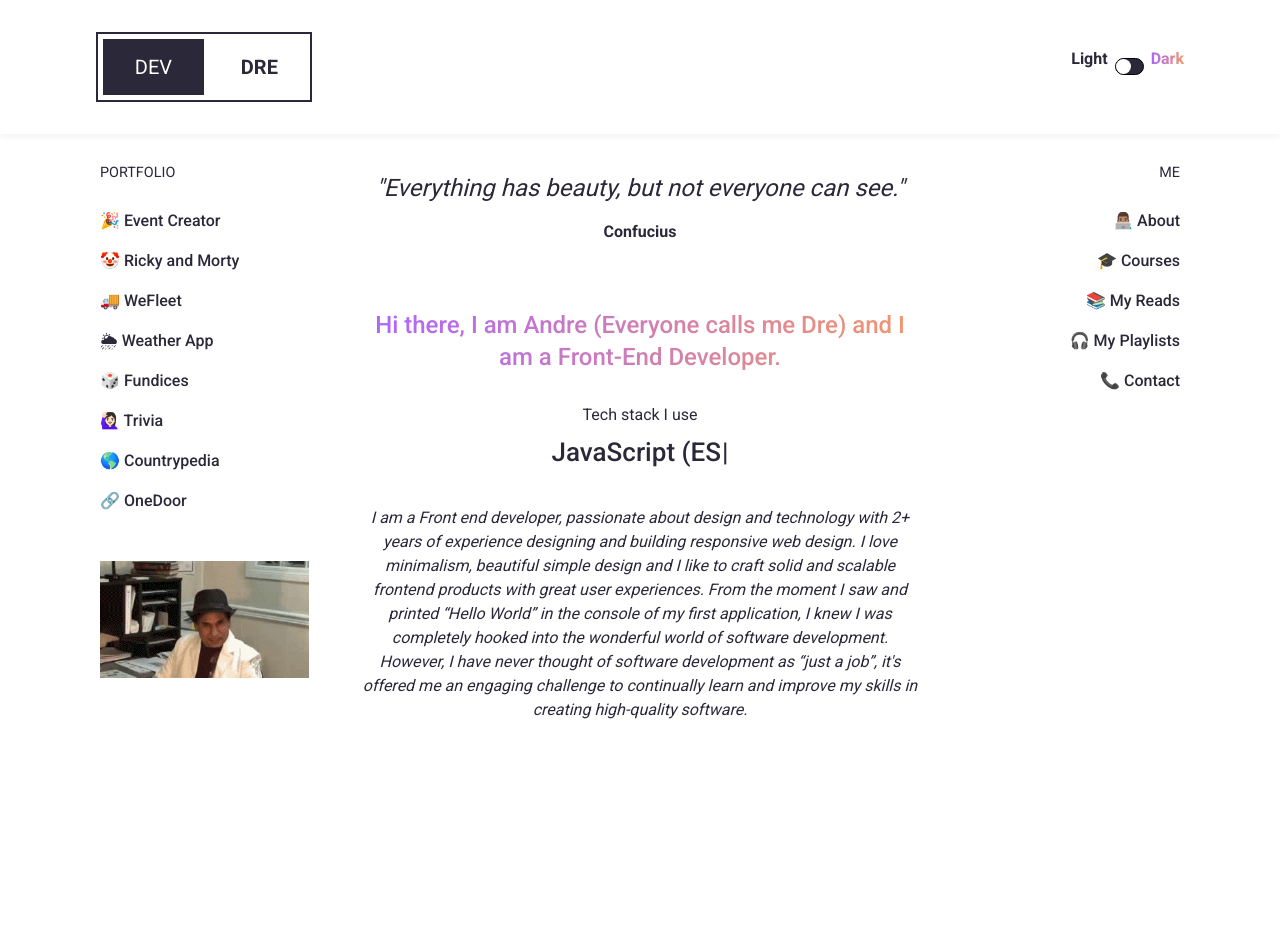
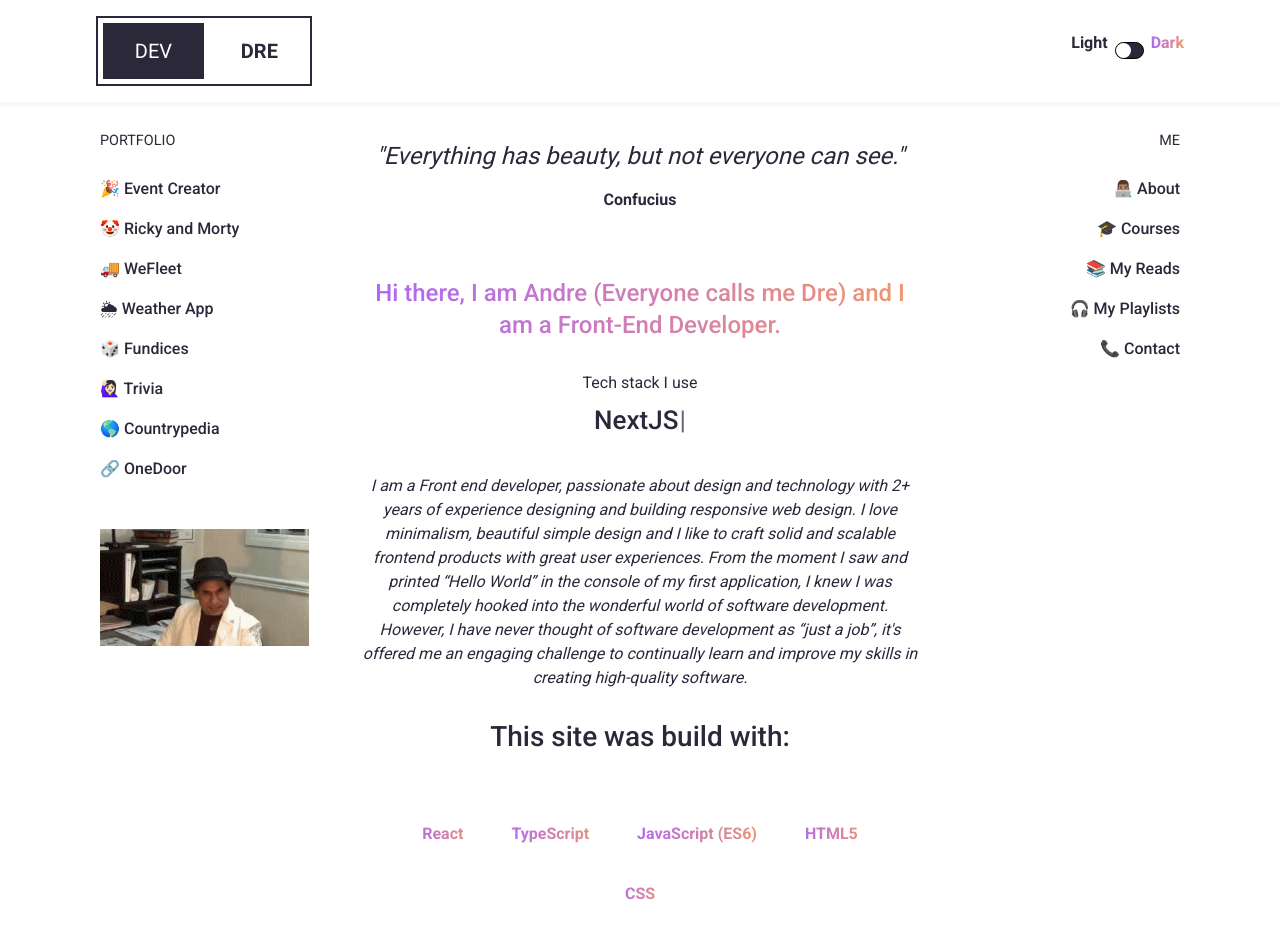
Before and after one commit to pipe1204/animo, a React (Vite) app: page / in a window 1280 px wide. Shown: the top 938 px of the page. Before the commit the page ends 818 px from the top, so only its background shows below. Built offline with nearby package versions, Linux system fonts and the light colour scheme; the HTML template or start-up script is replaced by a standard one.

Commit message:
added some styles and changed the transition of the dark mode

```diff
--- a/src/App.css
+++ b/src/App.css
@@ -11,11 +11,16 @@ body {
     color: #2B283A;;
 }
 
+.App {
+  transition: all 0.3s ease-in-out;
+}
+
 .app-dark {
   background-color: #21222A;
   color: white;
   width: 100%;
   height: 100%;
+  transition: all 0.3s ease-in-out;
 }
 
 .app-dark li {
--- a/src/assets/styles/pages.css
+++ b/src/assets/styles/pages.css
@@ -10,7 +10,6 @@
 .dark__main {
     width: 100%;
     margin-top: 30px;
-    padding: 50px 0;
     display: flex;
     font: var(--font-family);
     background: url("../../assets//images/dark.png");
@@ -232,6 +231,17 @@ span .noDark {
     padding-bottom: 8px;
 }
 
+.learn {
+    border: 1px solid #AE67FA;
+    padding: 8px 10px;
+    border-radius: 4px;
+}
+
+.about__tech__stack {
+    text-align: center;
+    margin-top: 30px;
+}
+
 .course__company {
     color: black;
     margin-left: 5px;
--- a/src/components/columns/MainAboutColumn.tsx
+++ b/src/components/columns/MainAboutColumn.tsx
@@ -13,6 +13,7 @@ const MainAboutColumn = ({mode, aboutLinks}: FormatProps) => {
 
   return (
     <div className='mainAbout__content__container rotate-bl'>
+      <h4 className="learn">💪🏼 Learn something new everyday and continue learning 💪🏼</h4>
         {courses}
     </div>
   )
--- a/src/data/aboutLinks.ts
+++ b/src/data/aboutLinks.ts
@@ -73,13 +73,13 @@ export const playlistLinks = [
     },
     {
         id: 3,
-        title: "Adictops a la apariencia",
+        title: "Adictos a la apariencia",
         path: "https://www.youtube.com/watch?v=VxUQR0WR6t0",
         company: "Dante Gebel"
     },
     {
         id: 4,
-        title: "Alguie tiene que hablar de Cash",
+        title: "Alguien tiene que hablar de Cash",
         path: "https://www.youtube.com/watch?v=cRNXy8irI4E",
         company: "Dante Gebel"
     },
--- a/src/layout/Header/navbar.css
+++ b/src/layout/Header/navbar.css
@@ -2,17 +2,23 @@
     display: flex;
     justify-content: space-between;
     align-items: center;
-    padding: 2rem 6rem;
+    padding: 1rem 6rem;
     background-color: white;
     box-shadow: rgb(0 0 0 / 4%) 0px 4px 4px;
+    transition: all 0.3s ease-in-out;
+    position: -webkit-sticky;
+    position: sticky;
+    top: 0;
+    z-index: 1;
 }
 
 .navbar.dark{
     display: flex;
     justify-content: space-between;
     align-items: center;
-    padding: 2rem 6rem;
+    padding: 1rem 6rem;
     background-color: #21222A;
+    transition: all 0.3s ease-in-out;
 }
 
 .navbar-content {
--- a/src/pages/AboutMe.tsx
+++ b/src/pages/AboutMe.tsx
@@ -23,13 +23,23 @@ const AboutMe = ({mode}: Mode) => {
               <p>Tech stack I use</p>
               <h2 className={mode ? "gradient__text" : ""}><Typewriter
                 options={{
-                  strings: ['React', 'JavaScript (ES6)', 'HTML', 'CSS', 'TypeScript', 'Bootstrap', 'Git', 'Python', 'NodeJS'],
+                  strings: ['React', 'NextJS', 'JavaScript (ES6)', 'HTML', 'CSS', 'TypeScript', 'Bootstrap', 'Git', 'Python', 'NodeJS'],
                   autoStart: true,
                   loop: true,
                 }}
               /></h2>
             </div>
             <p className="about__description">I am a Front end developer, passionate about design and technology with 2+ years of experience designing and building responsive web design. I love minimalism, beautiful simple design and I like to craft solid and scalable frontend products with great user experiences. From the moment I saw and printed “Hello World” in the console of my first application, I knew I was completely hooked into the wonderful world of software development. However, I have never thought of software development as “just a job”, it's offered me an engaging challenge to continually learn and improve my skills in creating high-quality software.</p>
+          </div>
+          <div className="about__tech__stack">
+            <h3>This site was build with:</h3>
+          </div>
+          <div className='portfolio__content__tech-stack'>
+            <span className={mode ? 'tech-stack' : 'tech__stack__light gradient__text'}>React</span>
+            <span className={mode ? 'tech-stack' : 'tech__stack__light gradient__text'}>TypeScript</span>
+            <span className={mode ? 'tech-stack' : 'tech__stack__light gradient__text'}>JavaScript (ES6)</span>
+            <span className={mode ? 'tech-stack' : 'tech__stack__light gradient__text'}>HTML5</span>
+            <span className={mode ? 'tech-stack' : 'tech__stack__light gradient__text'}>CSS</span>
           </div>
         </div>
       </div>
--- a/src/pages/Courses.tsx
+++ b/src/pages/Courses.tsx
@@ -18,7 +18,6 @@ const Courses = ({mode}: Mode) => {
           mode={mode}
           aboutLinks={coursesLinks}
         />
-        <h2>Learn something new everyday and continue learning 💪🏼</h2>
       </div>
       <RightColumn />
     </div>
--- a/src/pages/Playlist.tsx
+++ b/src/pages/Playlist.tsx
@@ -18,7 +18,6 @@ const Playlist = ({mode}: Mode) => {
           mode={mode}
           aboutLinks={playlistLinks}
         />
-        <h2>Learn something new everyday and continue learning 💪🏼</h2>
       </div>
       <RightColumn />
     </div>
--- a/src/pages/Reads.tsx
+++ b/src/pages/Reads.tsx
@@ -18,7 +18,6 @@ const Reads = ({mode}: Mode) => {
           mode={mode}
           aboutLinks={readsLinks}
         />
-        <h2>Learn something new everyday and continue learning 💪🏼</h2>
       </div>
       <RightColumn />
     </div>
--- a/src/pages/Wefleet.tsx
+++ b/src/pages/Wefleet.tsx
@@ -18,7 +18,7 @@ const Wefleet = ({mode}: Mode) => {
         <MainColumn
           mode={mode}
           title="WeFleet"
-          description="A work project and own startup, a website and a dashboard for ecommerce stores to manage consignments and deliveries. I designed and developed the entire website / dashboard using React, Styled components and a some libraries. I co-founded and raised pre-seed capital for this startup which gave me a lot more experience as a person and professional."
+          description="A work project and startup of my own, a website and a dashboard for ecommerce stores to manage consignments and deliveries. I designed and developed the entire website / dashboard using React, Styled components and some libraries. I co-founded and raised pre-seed capital for this startup which gave me a lot more experience as a person and as a professional."
           skills={["React", "JavaScript", "HTML", "CSS", 'APIs', "Styled Components"]}
           portfolioLinks={wefleetLinks}
           frame='https://wefleet.co/'
```
